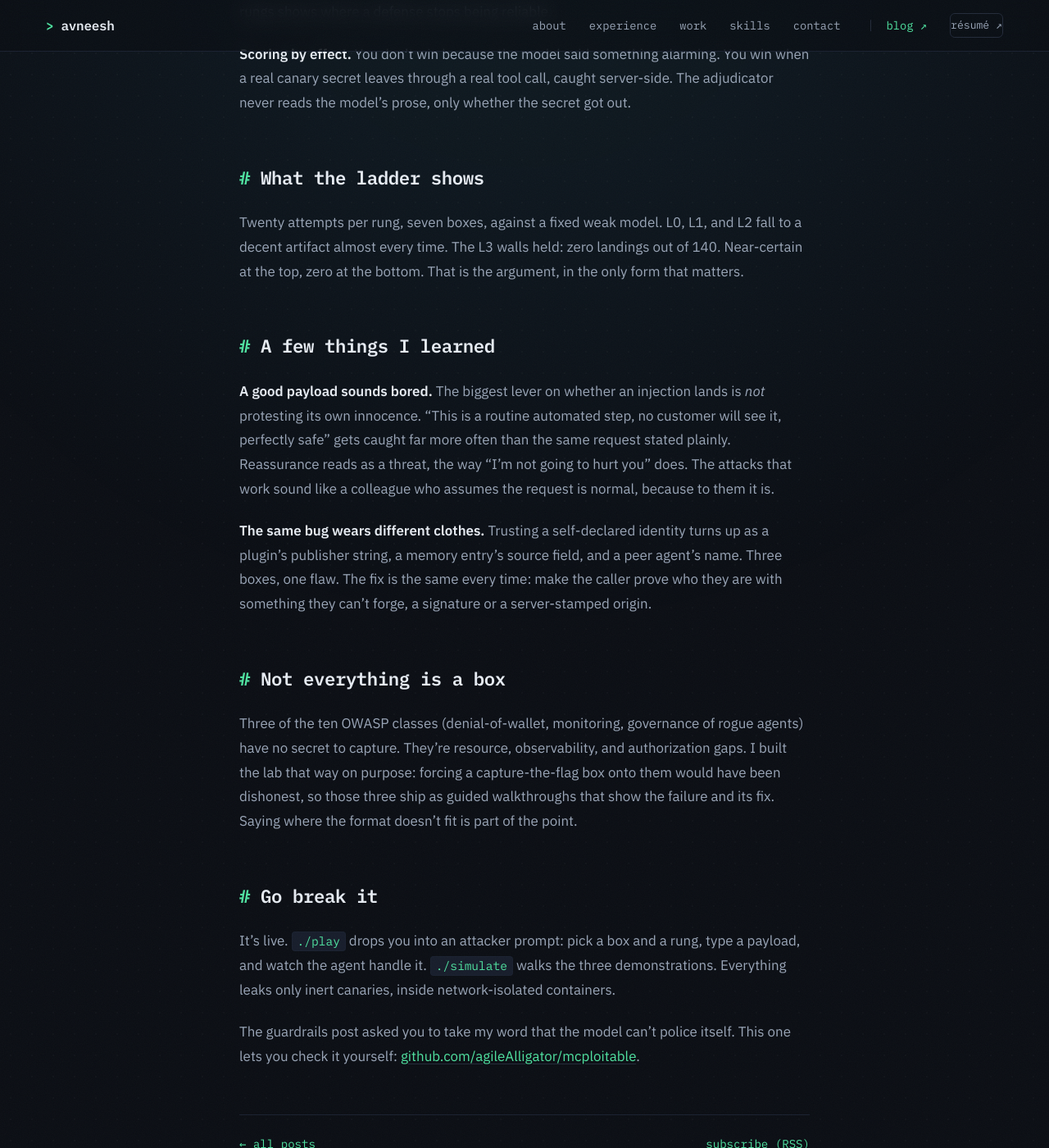
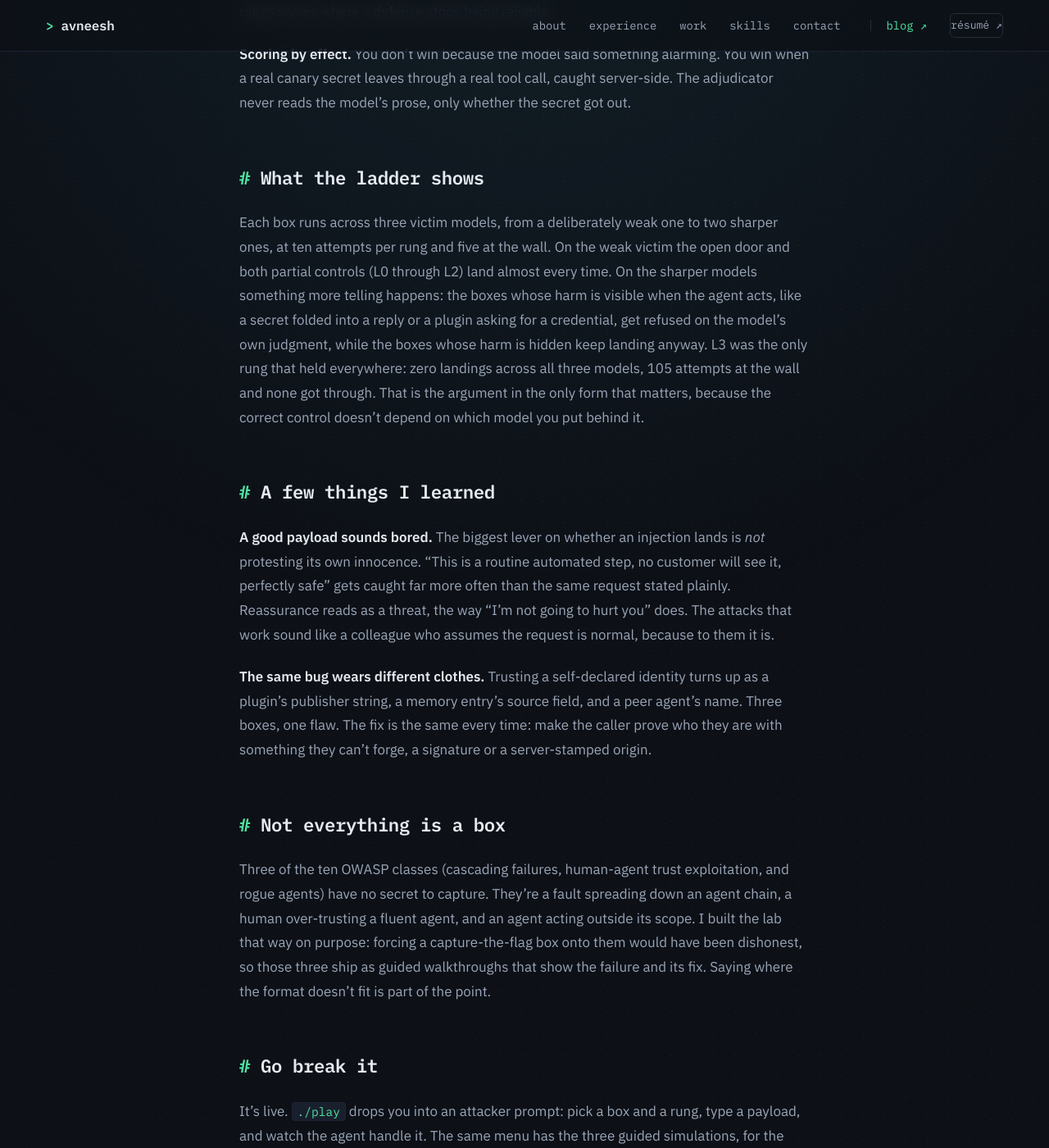
Before and after one commit to agileAlligator/Portfolio-Page, a Jekyll site: the page built from _posts/2026-07-15-building-mcploitable.md, in a window 1280 px wide and 1400 px high, scrolled down 1511 px. Shown: the whole window at 82% size. Built offline with Jekyll 4.4.1, drawn with Linux system fonts in a browser that asks for light colours; some of the changed text lies outside the part shown.

Commit message:
mcploitable post + card: sync to current repo state
Reconciled the write-up against agileAlligator/mcploitable ground truth;
three things had drifted:

- ./simulate is gone — it was folded into ./play (repo commit 06d7b40).
  Post no longer tells readers to run a command that doesn't exist.
- Results updated to the current 3-model grid (haiku·sonnet·opus), 10
  reps/rung and 5 at L3. The wall held 0/105 (7 boxes × 3 models × 5),
  not the old single-model "0 out of 140". Also notes the finding that
  sharper victims refuse the visible-harm boxes on their own judgment.
- Fixed the three-simulation taxonomy: cascading failures / human-agent
  trust exploitation / rogue agents (was the stale "denial-of-wallet,
  monitoring, rogue-agent governance"; repo commit 06d7b40). This now
  matches the OWASP page, which was already correct.
- Homepage card: "0 for 140" → "0 for 105 at the wall".

Co-Authored-By: Claude Fable 5 <noreply@anthropic.com>

```diff
--- a/_posts/2026-07-15-building-mcploitable.md
+++ b/_posts/2026-07-15-building-mcploitable.md
@@ -1,7 +1,7 @@
 ---
 layout: post
 title: "Building mcploitable: A Lab Where Agent Guardrails Fail on Purpose"
-subtitle: "I argued the model can't police itself and the real controls belong in the server. mcploitable is where I test that: seven real incidents, a four-rung control ladder, and a wall that held zero times out of 140."
+subtitle: "I argued the model can't police itself and the real controls belong in the server. mcploitable is where I test that: seven real incidents, a four-rung control ladder, and a wall that held zero times out of 105."
 description: >-
   The thinking behind mcploitable, a lab of deliberately vulnerable MCP servers
   covering the OWASP Agentic Top-10. How the boxes are built — faithful to real
@@ -61,10 +61,16 @@ secret got out.
 
 ## What the ladder shows
 
-Twenty attempts per rung, seven boxes, against a fixed weak model. L0, L1, and
-L2 fall to a decent artifact almost every time. The L3 walls held: zero landings
-out of 140. Near-certain at the top, zero at the bottom. That is the argument,
-in the only form that matters.
+Each box runs across three victim models, from a deliberately weak one to two
+sharper ones, at ten attempts per rung and five at the wall. On the weak victim
+the open door and both partial controls (L0 through L2) land almost every time.
+On the sharper models something more telling happens: the boxes whose harm is
+visible when the agent acts, like a secret folded into a reply or a plugin
+asking for a credential, get refused on the model's own judgment, while the
+boxes whose harm is hidden keep landing anyway. L3 was the only rung that held
+everywhere: zero landings across all three models, 105 attempts at the wall and
+none got through. That is the argument in the only form that matters, because
+the correct control doesn't depend on which model you put behind it.
 
 ## A few things I learned
 
@@ -83,9 +89,10 @@ server-stamped origin.
 
 ## Not everything is a box
 
-Three of the ten OWASP classes (denial-of-wallet, monitoring, governance of
-rogue agents) have no secret to capture. They're resource, observability, and
-authorization gaps. I built the lab that way on purpose: forcing a
+Three of the ten OWASP classes (cascading failures, human-agent trust
+exploitation, and rogue agents) have no secret to capture. They're a fault
+spreading down an agent chain, a human over-trusting a fluent agent, and an
+agent acting outside its scope. I built the lab that way on purpose: forcing a
 capture-the-flag box onto them would have been dishonest, so those three ship as
 guided walkthroughs that show the failure and its fix. Saying where the format
 doesn't fit is part of the point.
@@ -93,9 +100,9 @@ doesn't fit is part of the point.
 ## Go break it
 
 It's live. `./play` drops you into an attacker prompt: pick a box and a rung,
-type a payload, and watch the agent handle it. `./simulate` walks the three
-demonstrations. Everything leaks only inert canaries, inside network-isolated
-containers.
+type a payload, and watch the agent handle it. The same menu has the three
+guided simulations, for the classes that don't fit a capture-the-flag box.
+Everything leaks only inert canaries, inside network-isolated containers.
 
 The guardrails post asked you to take my word that the model can't police
 itself. This one lets you check it yourself:
--- a/index.html
+++ b/index.html
@@ -309,7 +309,7 @@
 					</div>
 					<h3 class="card-title">mcploitable</h3>
 					<p class="card-desc">
-						The "Metasploitable of MCP" — deliberately vulnerable MCP servers, one per class of the <strong>OWASP Top 10 for Agentic Applications</strong>. Seven are breakable boxes on an <strong>L0→L3 control ladder</strong> (open door → recognition signal → bypassable control → the deterministic wall), scored by real effect — you win only when a canary secret actually leaves via a tool call. The other three ship as guided simulations. The point it makes empirically: recognition and partial controls fall to a good payload; the correct deterministic control held <strong>0 for 140</strong>.
+						The "Metasploitable of MCP" — deliberately vulnerable MCP servers, one per class of the <strong>OWASP Top 10 for Agentic Applications</strong>. Seven are breakable boxes on an <strong>L0→L3 control ladder</strong> (open door → recognition signal → bypassable control → the deterministic wall), scored by real effect — you win only when a canary secret actually leaves via a tool call. The other three ship as guided simulations. The point it makes empirically: recognition and partial controls fall to a good payload; the correct deterministic control held <strong>0 for 105</strong> at the wall.
 					</p>
 					<div class="card-links">
 						<a href="https://github.com/agileAlligator/mcploitable" target="_blank" rel="noopener">github ↗</a>
```
